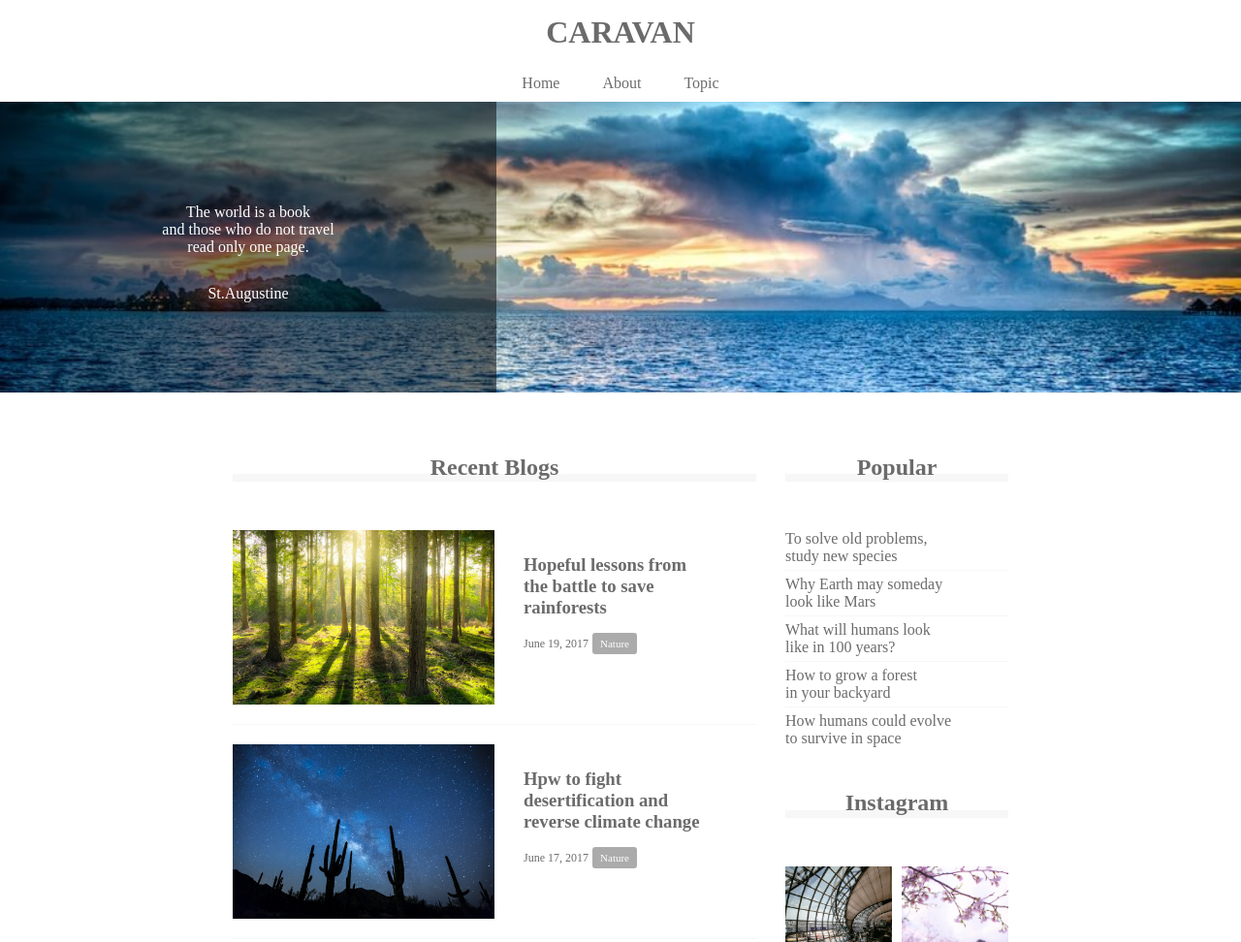
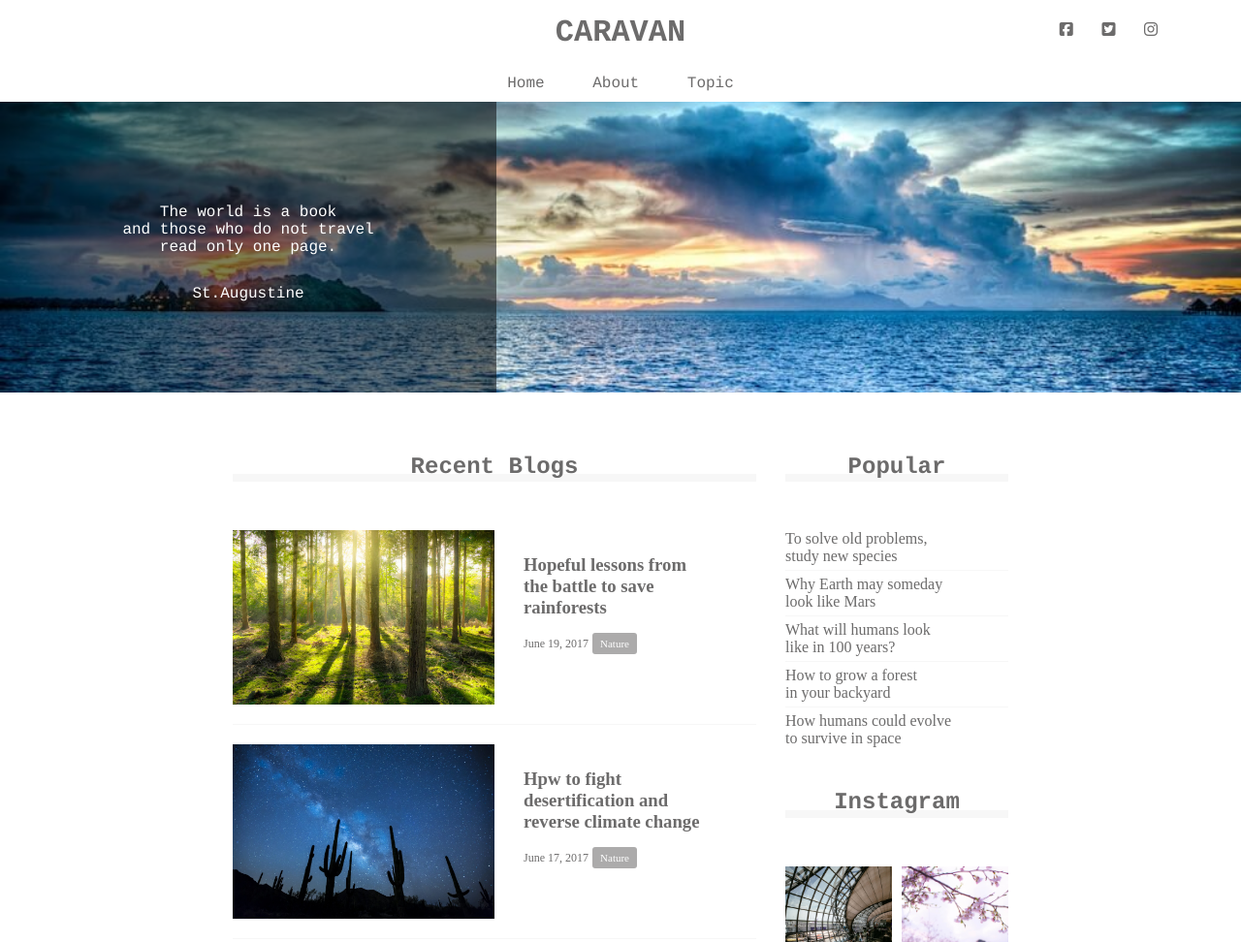
Before and after one commit to j-shigeoka/caravan, a plain HTML site: page index.html in a window 1280 px wide. Shown: the top 972 px of the page at 97% size. Drawn offline with Linux system fonts and the light colour scheme.

Commit message:
[Finish1-9]

```diff
--- a/index.html
+++ b/index.html
@@ -2,6 +2,7 @@
 <html lang="ja">
   <head>
     <meta charset="UTF-8"/>
+    <script src="https://kit.fontawesome.com/bf178bae0b.js" crossorigin="anonymous"></script>
     <link rel="stylesheet" href="style.css"/>
     <title>CARAVAN</title>
   </head>
@@ -16,6 +17,12 @@
           CARAVAN
         </a>
       </h1>
+
+      <div class="social">
+        <i class="fab fa-facebook-square"></i>
+        <i class="fab fa-twitter-square"></i>
+        <i class="fab fa-instagram"></i>
+      </div>
     </header>
 
     <nav>
--- a/style.css
+++ b/style.css
@@ -9,11 +9,27 @@ a {
   text-decoration: none;
 }
 
+header, nav, h2, .main-visual, footer {
+  font-family: Chalkduster, "Bradley Hand", Courier, "Segoe Print", sans-serif;
+}
+
 header {
   width: 90%;
   padding: 15px 0;
   margin: 0 auto;
   text-align: center;
+  position: relative;
+}
+
+.social {
+  position: absolute;
+  top: 22px;
+  right: 22px;
+}
+
+.social i {
+  display: inline-block;
+  margin-left: 20px;
 }
 
 header .heading {
```
